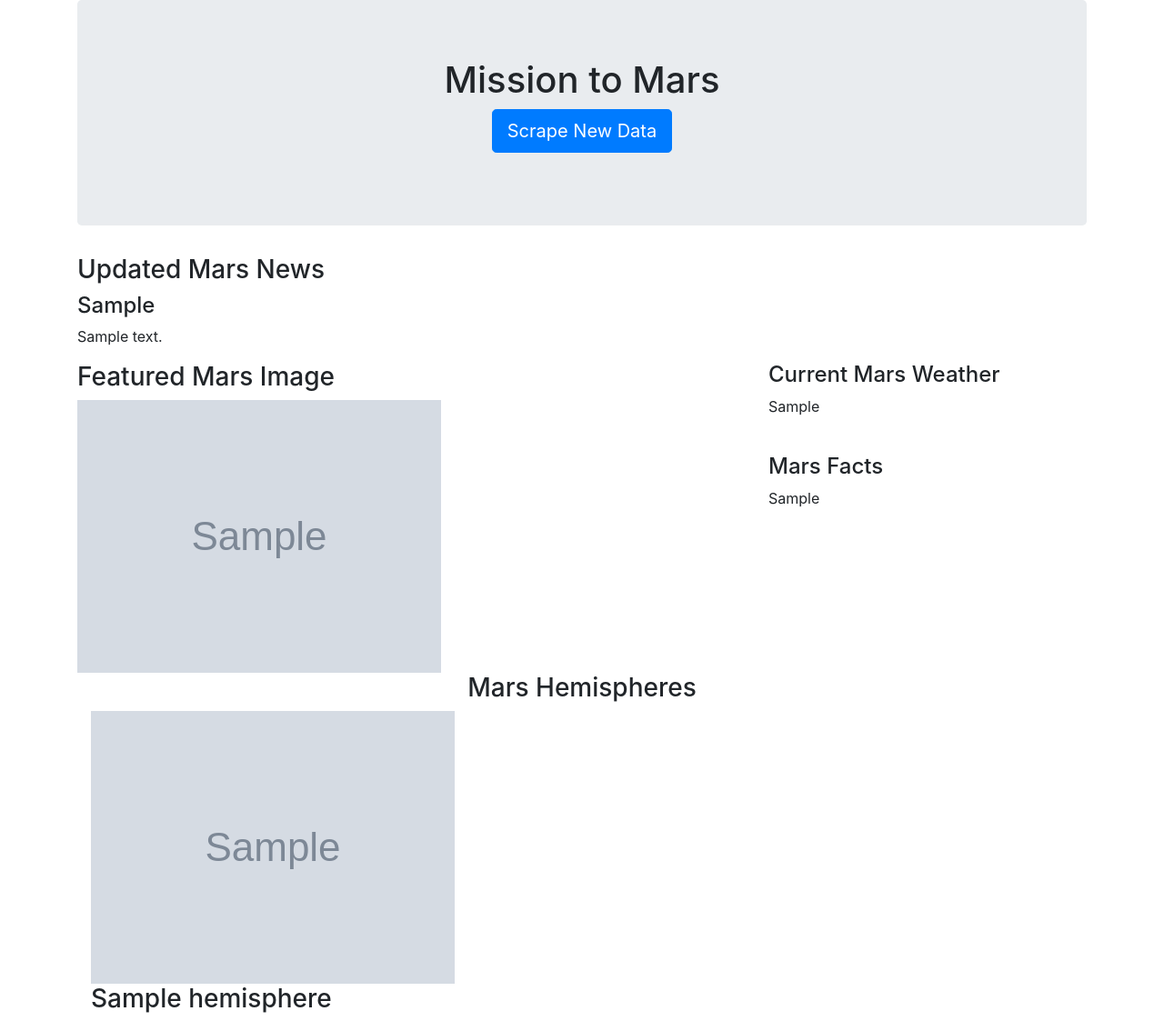
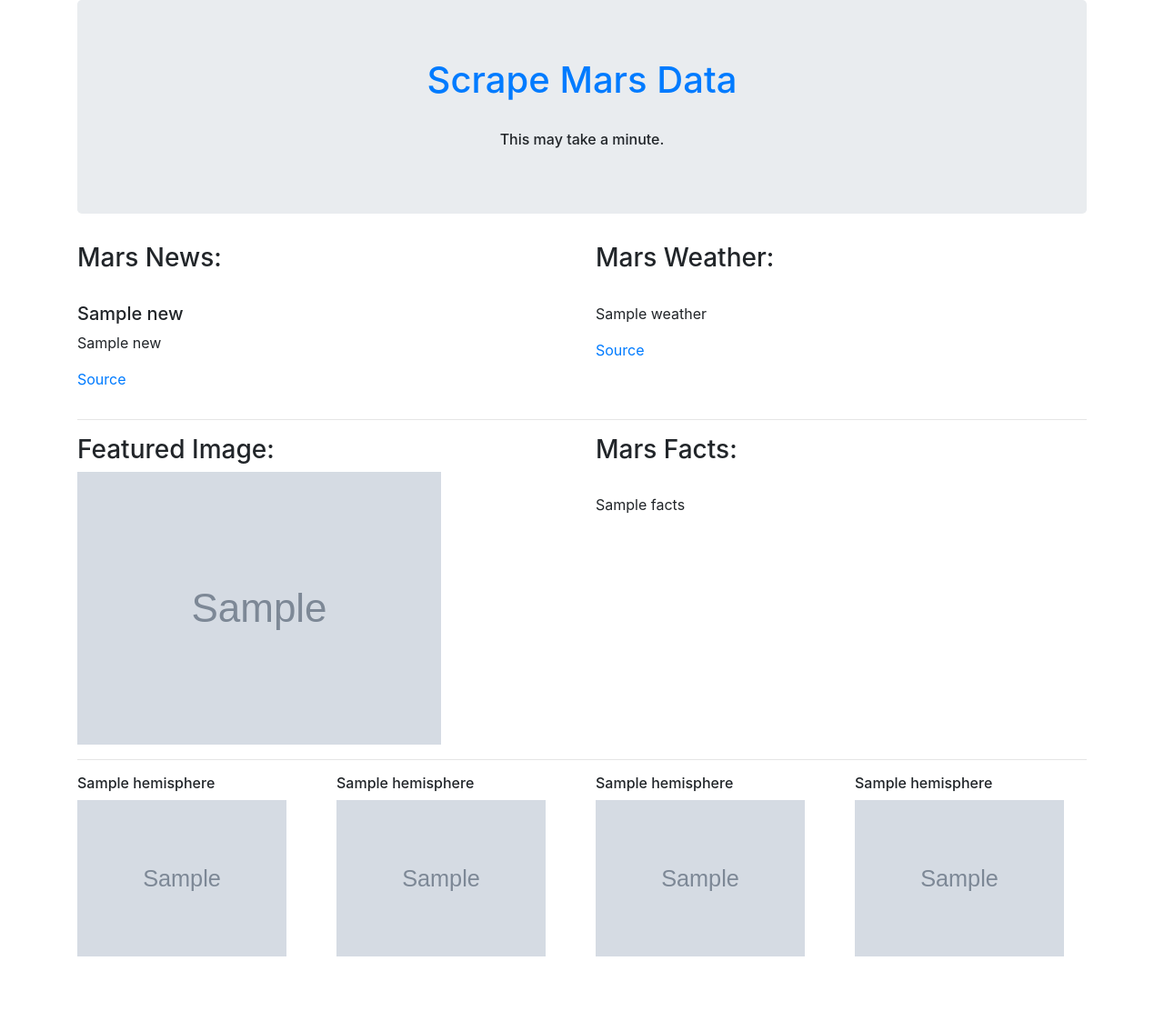
Before and after one commit to sdelozier15/web-scraping-challenge, a Flask app: template Missions_to_Mars/templates/index.html in a window 1280 px wide. Shown: the whole page at 91% size. After the commit the page ends 1052 px from the top, so only its background shows below. Run offline with Flask 2, Linux system fonts and the light colour scheme; the template is opened without the code that fills it: most values are stand-ins (such as "Sample title", 1, 10 or a date in 2020); grey boxes marked "Sample" are stand-in pictures; some libraries are stand-ins or nearby versions.

Commit message:
updated divs to hold /scrape

```diff
--- a/Missions_to_Mars/templates/index.html
+++ b/Missions_to_Mars/templates/index.html
@@ -1,58 +1,71 @@
-<!DOCTYPE html>
 <html lang="en">
 
 <head>
+
   <meta charset="UTF-8">
-    <meta name ="viewport" content ="width=device-width", initial-scale=1.0>
-    <meta http-equiv="X-UA-Compatible" content="ie=edge">
-    <title>Mission to Mars</title>
+  <title>Scraping Mars</title>
+
   <link rel="stylesheet" href="https://stackpath.bootstrapcdn.com/bootstrap/4.3.1/css/bootstrap.min.css" integrity="sha384-ggOyR0iXCbMQv3Xipma34MD+dH/1fQ784/j6cY/iJTQUOhcWr7x9JvoRxT2MZw1T" crossorigin="anonymous">
+
 </head>
+
   <body>
     <div class="container">
+      <div class = "row">
+        <div class = "col-12">
           <div class="jumbotron text-center">
-          <h1>Mission to Mars</h1>
-          <p><a class="btn btn-primary btn-lg" href="/scrape" role="button">Scrape New Data</a></p>
-        </div>
-
-        <div class="row" id="mars-news">
-          <div class="col-md-12">
-              <h3>Updated Mars News</h3>
-                <h4>{{mars.mars_news}}</h4>
-                    <p>{{mars.mars_text}}</p>
+            <a href='/scrape'><h1>Scrape Mars Data</h1></a>
+            <br>
+            <h6>This may take a minute.</h6>
           </div>
         </div>
-        <div class ="row" id="mars-image">
-            <div class = "col-md-8">
-                <h3>Featured Mars Image</h3>
-                <img src = "{{mars.mars_image}}" alt ="Mars Image">
       </div>
-            <div class = "col-md-4">
-                    <h4>Current Mars Weather</h4>
-                    <p>{{mars.mars_weather}}</p>
-                    <br>
-                    <h4>Mars Facts</h4>
-                    <p>{{mars.mars_facts | safe}}</p>
+      <div class = "row">
+        <div class = "col-6">
+          <h3>Mars News:</h3><br>
+          <h5>{{results.news[0]}}</h5>
+          <p>{{results.news[1]}}</p>
+          <a href="{{results.news[2]}}" target = "_blank"><p>Source</p></a>
+        </div>
+        <div class = "col-6">
+            <h3>Mars Weather:</h3><br>
+            <p>{{results.weather[0]}}</p>
+            <a href="{{results.weather[1]}}" target = "_blank"><p>Source</p></a>
         </div>
       </div>
-
-        <div class ="row" id="mars-hemispheres">
-            <div class = "col-md-12">
-                <h3><center>Mars Hemispheres</center></h3>
-                {% for hemisphere in mars.mars_hemisphere %}
-                    <div class = "col-md-6">
-                        <div class = "thumbnail">
-                            <img src = "{{hemisphere.img_url}}">
-                                <h3>{{hemisphere.title}}</h3>
+      <hr>
+      <div class = "row">
+        <div class = "col-6">
+          <h3>Featured Image:</h3>
+          <a href = "{{results.images[1]}}" target = "_blank">
+            <img src = "{{results.images[0]}}" style = "max-width: 90%;" alt = "Featured Image">
+          </a>
+        </div>
+        <div class = "col-6">
+            <h3>Mars Facts:</h3><br>
+            <table class = "table">{{results.facts | safe}}</table>
         </div>
       </div>
-                {% endfor %}
+      <hr>
+      <div class = "row">
+        <div class = "col-3">
+          <h6>{{results.hemispheres[0]["title"]}}</h6>
+          <img src = "{{results.hemispheres[0]['url_img']}}" style = "max-width: 90%;" alt = "{{results.hemispheres[0]['title']}}">
         </div>
-
+        <div class = "col-3">
+          <h6>{{results.hemispheres[1]["title"]}}</h6>
+          <img src = "{{results.hemispheres[1]['url_img']}}" style = "max-width: 90%;" alt = "{{results.hemispheres[1]['title']}}">
         </div>
+        <div class = "col-3">
+          <h6>{{results.hemispheres[2]["title"]}}</h6>
+          <img src = "{{results.hemispheres[2]['url_img']}}" style = "max-width: 90%;" alt = "{{results.hemispheres[2]['title']}}">
         </div>
+        <div class = "col-3">
+          <h6>{{results.hemispheres[3]["title"]}}</h6>
+          <img src = "{{results.hemispheres[3]['url_img']}}" style = "max-width: 90%;" alt = "{{results.hemispheres[3]['title']}}">
         </div>
       </div>
     </div>
   </body>
+
 </html>
```
Lines whose indentation alone changed are shown as unchanged.
